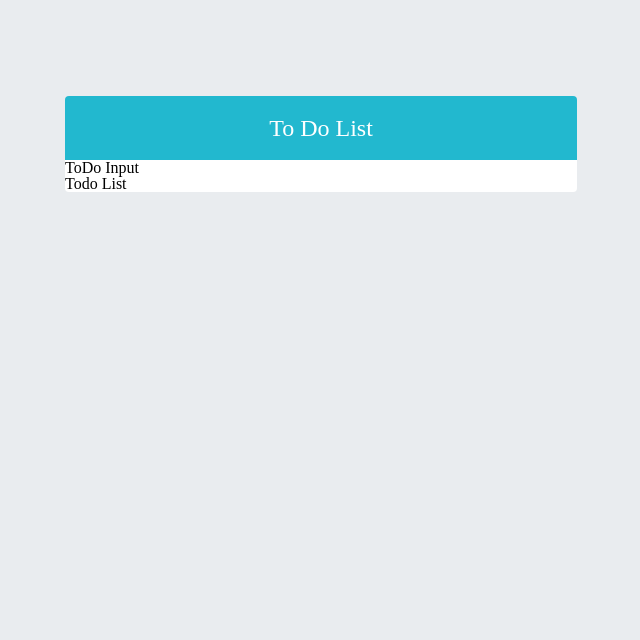
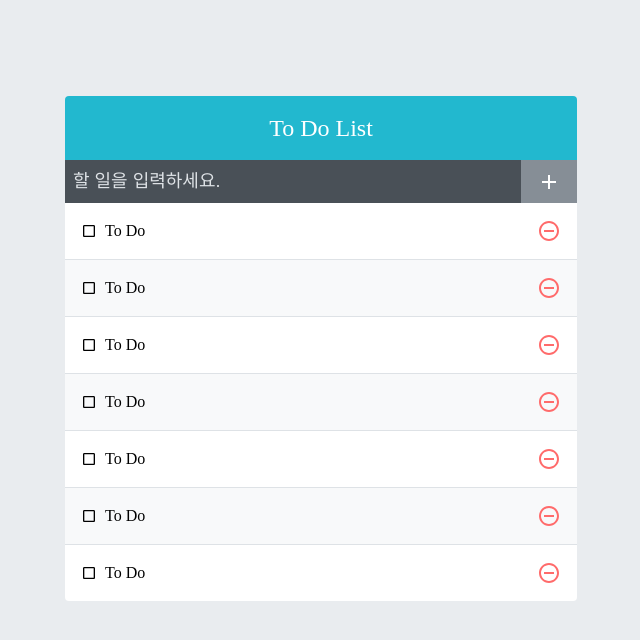
Before and after one commit to SeolJaeHyeok/wanted-pre-onboarding-fe, a React (Create React App) app: page /todo in a window 1280 px wide. Shown: the top 640 px of the page, without its empty margins (319-959 px from the left). Built offline with nearby package versions, Linux system fonts and the light colour scheme; sample sign-in values are in the browser's storage.

Commit message:
feat: Todo List UI

```diff
--- a/src/pages/ToDo/ToDo.tsx
+++ b/src/pages/ToDo/ToDo.tsx
@@ -1,9 +1,16 @@
 import React, { useEffect } from "react";
 import { useNavigate } from "react-router-dom";
 import { getToken } from "../../utils/func";
-import ToDoInput from "./components/ToDoInput";
+import ToDoInsert from "./components/ToDoInsert";
 import ToDoList from "./components/ToDoList";
 import ToDoTemplate from "./components/ToDoTemplate";
+
+interface IToDo {
+  id: number;
+  todo: string;
+  isCompleted: boolean;
+  userId: number
+}
 
 const ToDo = () => {
   const navigate = useNavigate();
@@ -16,7 +23,7 @@ const ToDo = () => {
   }, []);
 
   return <ToDoTemplate>
-    <ToDoInput />
+    <ToDoInsert/>
     <ToDoList />
   </ToDoTemplate>;
 }
--- a/src/pages/ToDo/components/ToDoInput.tsx
+++ /dev/null
@@ -1,7 +0,0 @@
-import React from "react";
-
-const ToDoInput = () => {
-  return <div>ToDo Input</div>
-}
-
-export default ToDoInput;
--- /dev/null
+++ b/src/pages/ToDo/components/ToDoInsert.tsx
@@ -0,0 +1,63 @@
+import React, { FormEvent, useCallback, useState } from "react";
+import styled from "styled-components";
+import {MdAdd} from "react-icons/md";
+
+const ToDoForm = styled.form`
+  display: flex;
+  background: #495057;
+`;
+
+const ToDoInput = styled.input`
+  background: none;
+  outline: none;
+  border: none;
+  padding: 0.5rem;
+  font-size: 1.125rem;
+  line-height: 1.5;
+  color: white;
+  &::placeholder {
+    color: #dee2e6;
+  }
+  flex: 1;
+`;
+
+const SubmitButton = styled.button`
+  background: none;
+  outline: none;
+  border: none;
+  background: #868e96;
+  color: white;
+  padding-left: 1rem;
+  padding-right: 1rem;
+  font-size: 1.5rem;
+  display: flex;
+  align-items: center;
+  cursor: pointer;
+  transition: 0.1s background ease-in;
+  &:hover {
+    background: #abd5bd;
+  }
+`;
+
+const ToDoInsert = () => {
+  const [value, setValue] = useState("");
+
+  const handleInputValue = useCallback((e: FormEvent<HTMLInputElement>) => {
+    setValue(e.currentTarget.value);
+  }, []);
+
+  return (
+    <ToDoForm onSubmit={(e) => e.preventDefault()}>
+      <ToDoInput
+        value={value}
+        placeholder="할 일을 입력하세요."
+        onChange={handleInputValue}
+      />
+      <SubmitButton type="submit">
+        <MdAdd />
+      </SubmitButton>
+    </ToDoForm>
+  );
+}
+
+export default ToDoInsert;
--- a/src/pages/ToDo/components/ToDoItem.tsx
+++ b/src/pages/ToDo/components/ToDoItem.tsx
@@ -1,7 +1,57 @@
 import React from "react";
+import styled from "styled-components";
+import { MdCheckBox, MdCheckBoxOutlineBlank, MdRemoveCircleOutline } from "react-icons/md";
+
+const Container = styled.div`
+  padding: 1rem;
+  display: flex;
+  align-items: center;
+
+  & + & {
+    border-top: 1px solid #dee2e6;
+  }
+  &:nth-child(even) {
+    background: #f8f9fa;
+  }
+
+`;
+
+const CheckBox = styled.div`
+  cursor: pointer;
+  flex: 1;
+  display: flex;
+  align-items: center;
+`;
+
+const Content = styled.div`
+  margin-left: 0.5rem;
+  flex: 1;
+`;
+
+const DeleteButton = styled.div`
+  display: flex;
+  align-items: center;
+  font-size: 1.5rem;
+  color: #ff6b6b;
+  cursor: pointer;
+
+  &:hover {
+    color: #ff8787;
+  }
+`;
 
 const ToDoItem = () => {
-  return <div>ToDoItme</div>
+  return (
+    <Container>
+      <CheckBox>
+        <MdCheckBoxOutlineBlank />
+        <Content>To Do</Content>
+      </CheckBox>
+      <DeleteButton>
+        <MdRemoveCircleOutline />
+      </DeleteButton>
+    </Container>
+  );
 }
 
 export default ToDoItem;
--- a/src/pages/ToDo/components/ToDoList.tsx
+++ b/src/pages/ToDo/components/ToDoList.tsx
@@ -1,7 +1,25 @@
 import React from "react";
+import styled from "styled-components";
+import ToDoItem from "./ToDoItem";
+
+const Container = styled.div`
+  min-height: 320px;
+  max-height: 513px;
+  overflow-y: auto;
+`;
 
 const ToDoList = () => {
-  return <div>Todo List</div>
+  return (
+    <Container>
+      <ToDoItem />
+      <ToDoItem />
+      <ToDoItem />
+      <ToDoItem />
+      <ToDoItem />
+      <ToDoItem />
+      <ToDoItem />
+    </Container>
+  )
 };
 
 export default ToDoList;
```
